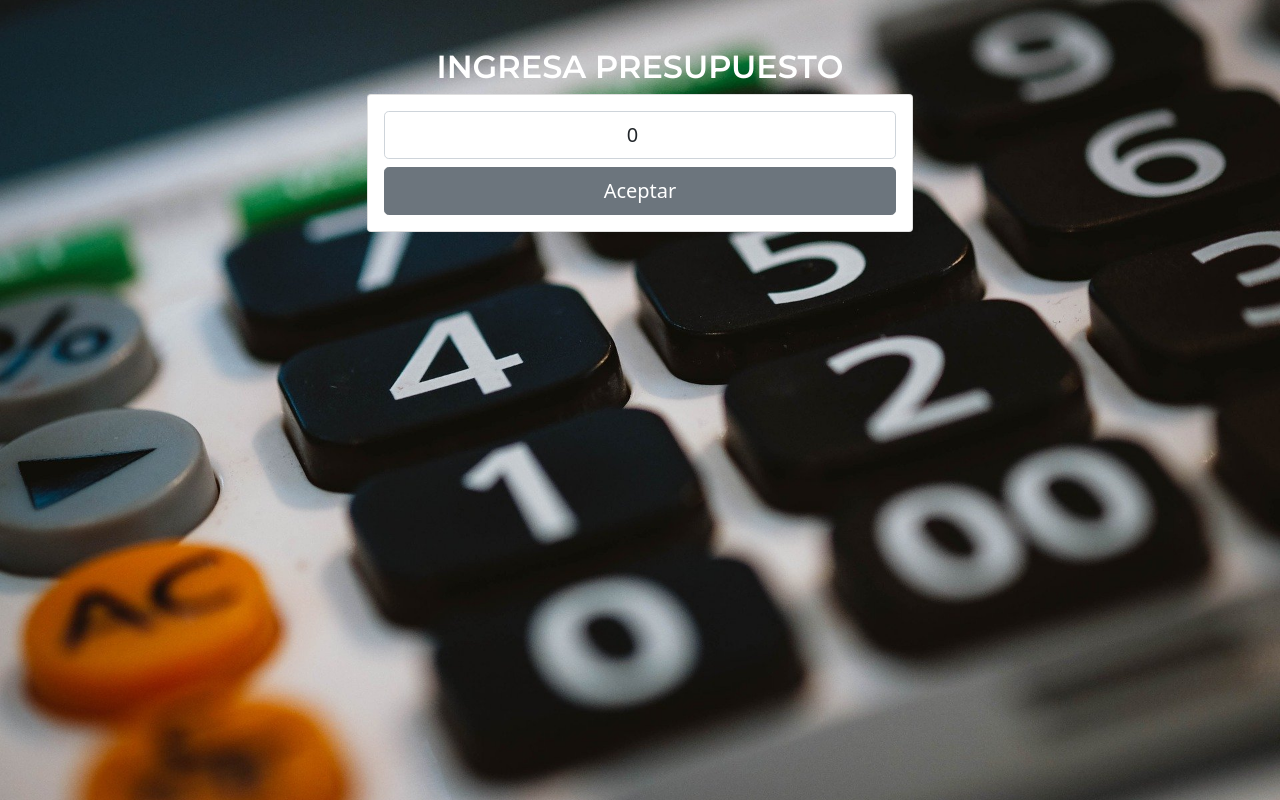
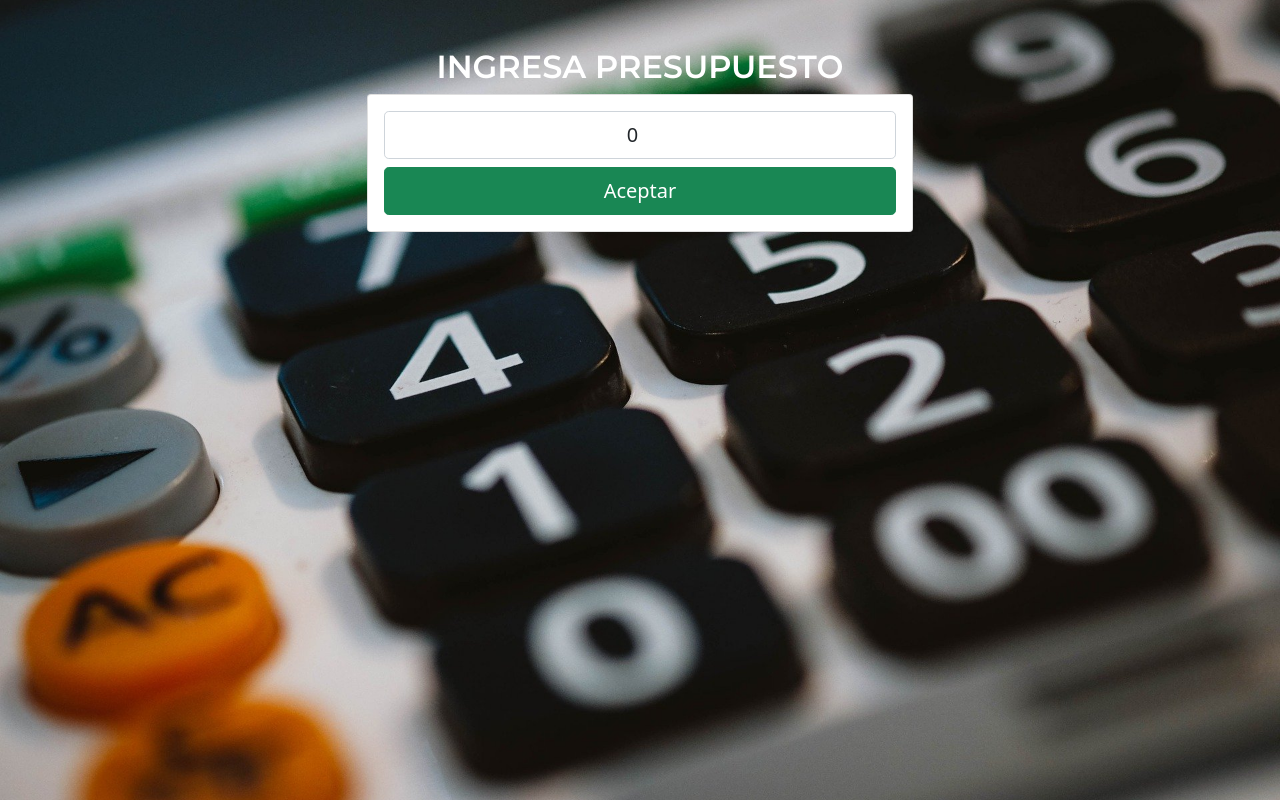
Before and after one commit to Daniel151505/Aplicacion-Presupuesto, an Angular app in the folder Aplicacion-Presupuesto/: page /ingresarPresupuesto in a window 1280 px wide. Built offline with nearby package versions, Linux system fonts and the light colour scheme.

Commit message:
Fix error

```diff
--- a/Aplicacion-Presupuesto/src/app/components/gastos/ingresar-gasto/ingresar-gasto.component.html
+++ b/Aplicacion-Presupuesto/src/app/components/gastos/ingresar-gasto/ingresar-gasto.component.html
@@ -13,4 +13,4 @@
     <input type="number"
            [(ngModel)]="cantidad"  placeholder="Ingrese cantidad" id="cantidad" class="form-control form-control-lg">
 </div>
-<button class="btn btn-secondary btn-lg btn-block mt-2" (click)="agregarGasto()" >Agregar Gasto</button>
+<button class="btn btn-success btn-lg btn-block mt-2" (click)="agregarGasto()" >Agregar Gasto</button>
--- a/Aplicacion-Presupuesto/src/app/components/gastos/ingresar-gasto/ingresar-gasto.component.ts
+++ b/Aplicacion-Presupuesto/src/app/components/gastos/ingresar-gasto/ingresar-gasto.component.ts
@@ -28,7 +28,7 @@ export class IngresarGastoComponent implements OnInit {
 
     if(this.nombreGasto === '' || this.cantidad <= 0){
       this.formularioIncorrecto = true
-      this.textIncorrecto = 'Gasto o cantidad incorrect'
+      this.textIncorrecto = 'Gasto o cantidad incorrecto'
     }else {
       //Creamos un objeto
       const Gasto = {
--- a/Aplicacion-Presupuesto/src/app/components/ingresar-presupuesto/ingresar-presupuesto.component.html
+++ b/Aplicacion-Presupuesto/src/app/components/ingresar-presupuesto/ingresar-presupuesto.component.html
@@ -8,7 +8,7 @@
                 </div>
 
                 <input type="number" [(ngModel)]="cantidad" class="form-control form-control-lg" placeholder="Ingrese su Presupuesto">
-                <button (click)="agregar()" class="btn btn-secondary btn-lg btn-block mt-2">Aceptar</button>
+                <button (click)="agregar()" class="btn btn-success btn-lg btn-block mt-2">Aceptar</button>
             </div>
         </div>
     </div>
```
